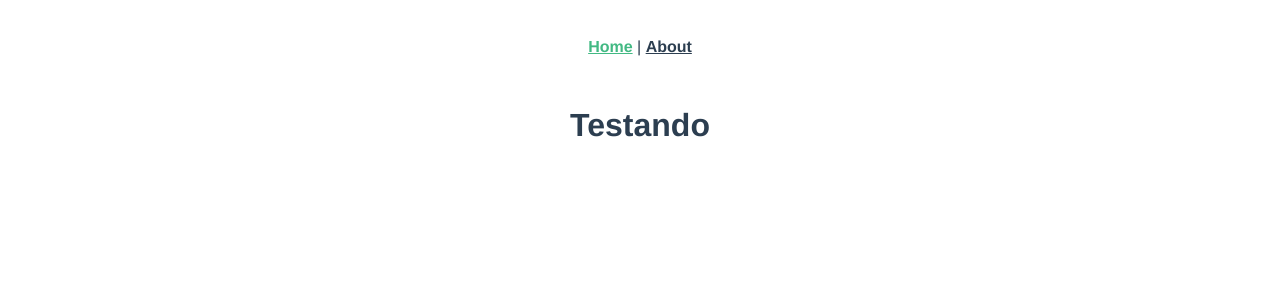
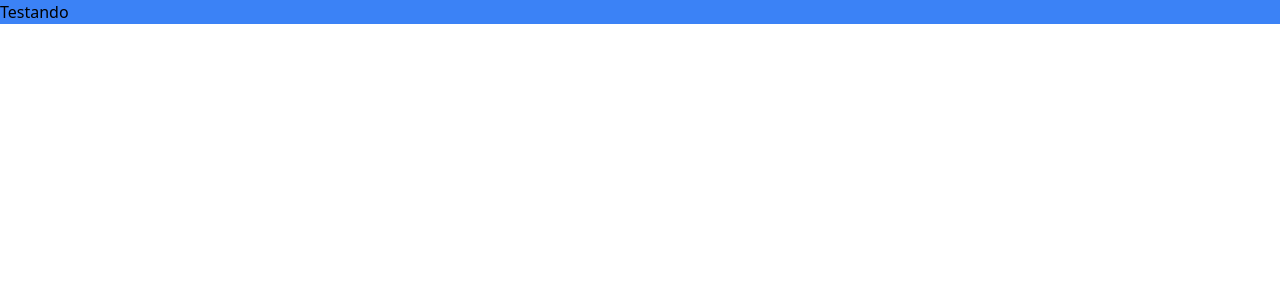
Before and after one commit to nando09/dashboard, a Vue app: page / in a window 1280 px wide. Shown: the top 300 px of the page. Built offline with nearby package versions, Linux system fonts and the light colour scheme.

Commit message:
Install tailwindcss

```diff
--- /dev/null
+++ b/postcss.config.js
@@ -0,0 +1,6 @@
+module.exports = {
+  plugins: {
+    tailwindcss: {},
+    autoprefixer: {},
+  },
+}
--- a/src/App.vue
+++ b/src/App.vue
@@ -1,30 +1,10 @@
 <template>
   <div id="nav">
-    <router-link to="/">Home</router-link> |
-    <router-link to="/about">About</router-link>
+    <!-- <router-link to="/">Home</router-link> | -->
+    <!-- <router-link to="/about">About</router-link> -->
   </div>
   <router-view/>
 </template>
 
 <style>
-#app {
-  font-family: Avenir, Helvetica, Arial, sans-serif;
-  -webkit-font-smoothing: antialiased;
-  -moz-osx-font-smoothing: grayscale;
-  text-align: center;
-  color: #2c3e50;
-}
-
-#nav {
-  padding: 30px;
-}
-
-#nav a {
-  font-weight: bold;
-  color: #2c3e50;
-}
-
-#nav a.router-link-exact-active {
-  color: #42b983;
-}
 </style>
--- /dev/null
+++ b/src/index.css
@@ -0,0 +1,4 @@
+/* ./src/index.css */
+@tailwind base;
+@tailwind components;
+@tailwind utilities;
--- a/src/router/index.js
+++ b/src/router/index.js
@@ -10,9 +10,6 @@ const routes = [
   {
     path: '/about',
     name: 'About',
-    // route level code-splitting
-    // this generates a separate chunk (about.[hash].js) for this route
-    // which is lazy-loaded when the route is visited.
     component: () => import(/* webpackChunkName: "about" */ '../views/About.vue')
   }
 ]
--- a/src/views/Home.vue
+++ b/src/views/Home.vue
@@ -1,5 +1,5 @@
 <template>
-  <div class="home">
+  <div class="bg-blue-500">
     <h1>Testando</h1>
   </div>
 </template>
--- /dev/null
+++ b/tailwind.config.js
@@ -0,0 +1,12 @@
+module.exports = {
+  // purge: [],
+  purge: ['./index.html', './src/**/*.{vue,js,ts,jsx,tsx}'],
+  darkMode: 'class', // or 'media' or 'class'
+  theme: {
+    extend: {},
+  },
+  variants: {
+    extend: {},
+  },
+  plugins: [],
+}
```
Also changed, not shown: src/main.ts (+5 -4 lines).
